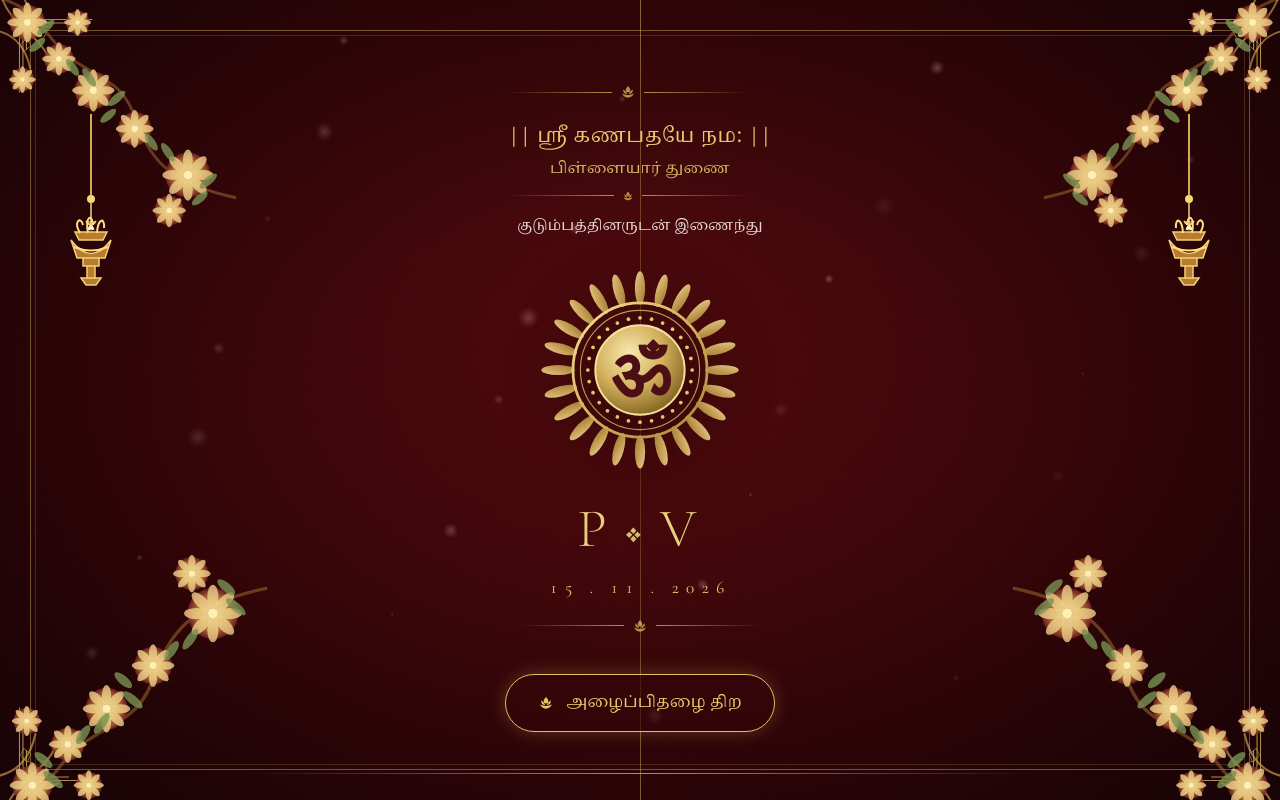
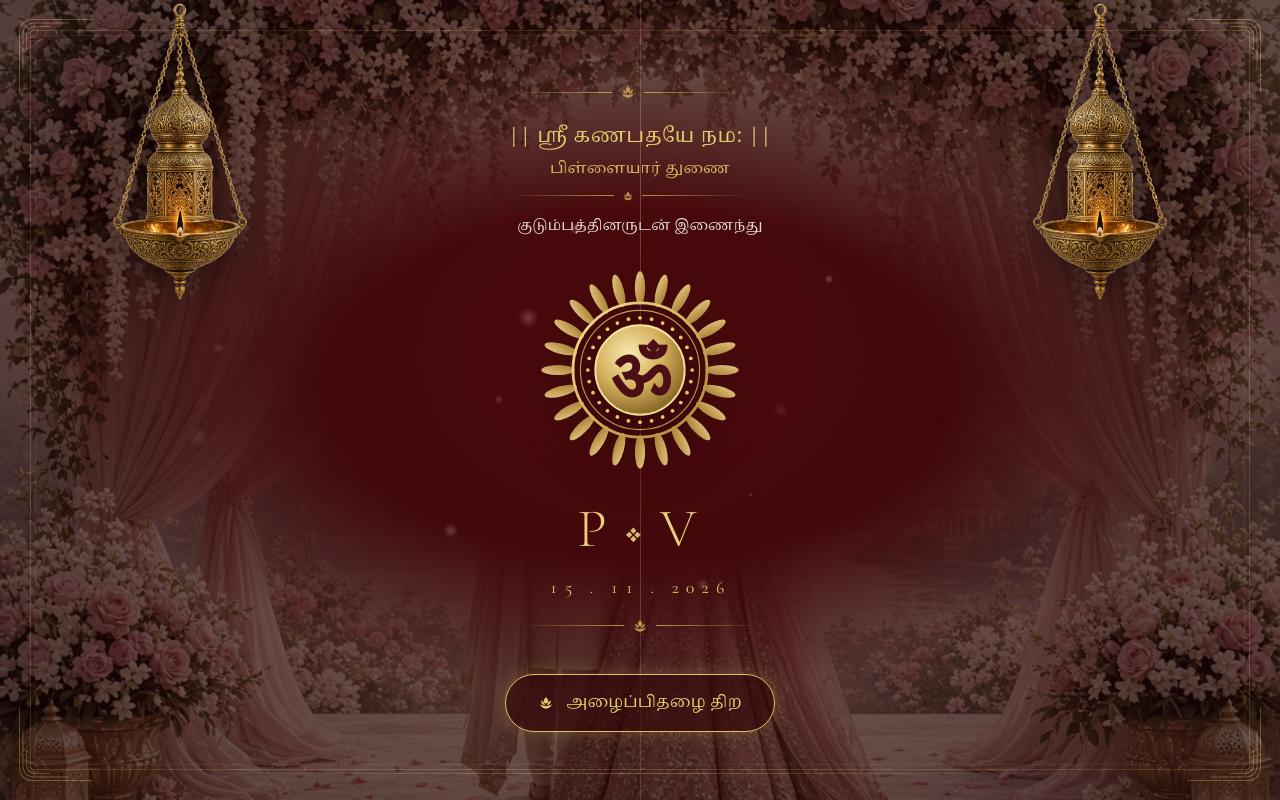
Before and after one commit to Thaksigan23/wedding_web, a React (Vite) app: page / in a window 1280 px wide. Built offline with nearby package versions, Linux system fonts and the light colour scheme.

Commit message:
Update opening cover assets with hanging lamp image.

```diff
--- a/src/components/OpeningDoor.jsx
+++ b/src/components/OpeningDoor.jsx
@@ -65,7 +65,7 @@ export function OpeningDoor({ open, onOpen }) {
     <AnimatePresence>
       {!open && (
         <motion.div
-          className="fixed inset-0 z-50 flex cursor-pointer flex-col items-center justify-center overflow-hidden"
+          className="fixed inset-0 z-50 flex min-h-dvh cursor-pointer flex-col items-center justify-center overflow-x-hidden overflow-y-auto max-[760px]:justify-start max-[760px]:py-8"
           style={{
             background:
               'radial-gradient(ellipse 68% 82% at 50% 44%, #4d090c 0%, #390508 54%, #210306 100%)',
@@ -203,12 +203,9 @@ export function OpeningDoor({ open, onOpen }) {
 function CornerDecor() {
   return (
     <div className="pointer-events-none absolute inset-0 z-[3] overflow-hidden" aria-hidden="true">
-      <FloralCorner className="absolute -left-3 -top-3 h-44 w-44 sm:h-64 sm:w-64" />
-      <FloralCorner className="absolute -right-3 -top-3 h-44 w-44 sm:h-64 sm:w-64 scale-x-[-1]" />
-      <FloralCorner className="absolute -bottom-6 -left-3 h-48 w-48 sm:h-72 sm:w-72 scale-y-[-1]" />
-      <FloralCorner className="absolute -bottom-6 -right-3 h-48 w-48 sm:h-72 sm:w-72 scale-[-1]" />
-      <HangingLamp className="absolute left-[4%] top-[14%] hidden h-44 w-20 sm:block md:h-56" />
-      <HangingLamp className="absolute right-[4%] top-[14%] hidden h-44 w-20 scale-x-[-1] sm:block md:h-56" />
+      <FloralCorner className="absolute inset-0" />
+      <img src="/images/hanging-lamp.png" alt="" className="absolute left-[2%] top-0 hidden h-[250px] w-auto drop-shadow-[0_8px_18px_rgba(0,0,0,0.45)] sm:block md:h-[300px]" draggable={false} />
+      <img src="/images/hanging-lamp.png" alt="" className="absolute right-[2%] top-0 hidden h-[250px] w-auto scale-x-[-1] drop-shadow-[0_8px_18px_rgba(0,0,0,0.45)] sm:block md:h-[300px]" draggable={false} />
     </div>
   )
 }
@@ -220,17 +217,15 @@ function FrameCorners() {
 }
 
 function FloralCorner({ className = '' }) {
-  return <svg viewBox="0 0 260 260" className={`pointer-events-none ${className}`} fill="none" aria-hidden="true">
-    <defs><radialGradient id="flowerGold"><stop stopColor="#fff1bb"/><stop offset=".55" stopColor="#d7a449"/><stop offset="1" stopColor="#781a20"/></radialGradient></defs>
-    <path d="M0 8C55 16 56 54 89 75s49 22 63 63 39 62 100 75" stroke="#9d652e" strokeWidth="3" opacity=".55"/>
-    <path d="M10 0c14 44 40 44 51 70M0 42c26 2 38 17 43 40M34 0c4 21 13 30 30 37" stroke="#d09c50" strokeWidth="2" opacity=".65"/>
-    {[[40,35,18],[72,72,15],[107,104,19],[149,143,17],[203,190,23],[35,93,12],[91,35,12],[184,226,15]].map(([x,y,r],i)=><g key={i} transform={`translate(${x} ${y})`}><circle r={r} fill="url(#flowerGold)" opacity=".82"/>{Array.from({length:8},(_,j)=><ellipse key={j} cx="0" cy={-r*.65} rx={r*.22} ry={r*.48} fill="#f1d28a" opacity=".78" transform={`rotate(${j*45})`}/>)}<circle r={r*.19} fill="#fff0b1"/></g>)}
-    {[ [57,52],[91,88],[129,124],[171,164],[222,208] ].map(([x,y],i)=><g key={`l${i}`} fill="#789151" opacity=".8" transform={`translate(${x} ${y}) rotate(${i%2?55:-40})`}><ellipse cx="-9" rx="10" ry="4"/><ellipse cx="9" cy="-8" rx="11" ry="4"/></g>)}
-  </svg>
-}
-
-function HangingLamp({ className = '' }) {
-  return <svg viewBox="0 0 80 220" className={`pointer-events-none ${className}`} fill="none" aria-hidden="true"><path d="M40 0v84" stroke="#d6a94f" strokeWidth="2"/><circle cx="40" cy="85" r="4" fill="#f4d579"/><path d="M40 88v23m-5-4q5 8 10 0M24 118h32l-4 8H28zM20 126q20 27 40 0l-6 18H26zM32 144h16v8H32zM36 152h8v12h-8zM30 164h20l-5 7h-10z" fill="#b77b2b" stroke="#f1cf77" strokeWidth="1.5"/><path d="M29 119c-7-12 1-17 3-8m5 8c-3-17 4-20 5-8m4 8c1-15 8-16 7-5m-30 19q17 7 34 0" stroke="#ffdc83" strokeWidth="2"/><path d="M38 116q2-7 4 0" stroke="#fff5c1" strokeWidth="3"/></svg>
+  return <div className={`pointer-events-none ${className}`} aria-hidden="true" style={{
+    backgroundImage: 'linear-gradient(rgba(35, 2, 7, .34), rgba(35, 2, 7, .34)), url(/images/invite-mandap.jpg)',
+    backgroundSize: 'cover',
+    backgroundPosition: 'center',
+    filter: 'saturate(.9) brightness(.74) sepia(.18)',
+    opacity: .62,
+    maskImage: 'radial-gradient(ellipse 44% 39% at 50% 48%, transparent 55%, black 100%)',
+    WebkitMaskImage: 'radial-gradient(ellipse 44% 39% at 50% 48%, transparent 55%, black 100%)',
+  }} />
 }
 
 function OrnamentDivider({ small = false }) {
```
Also changed, not shown: public/images/hanging-lamp.png (added).
